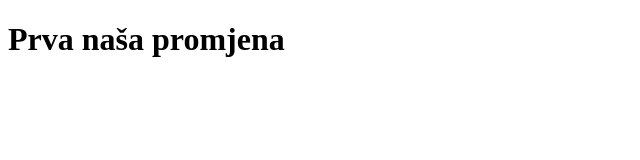
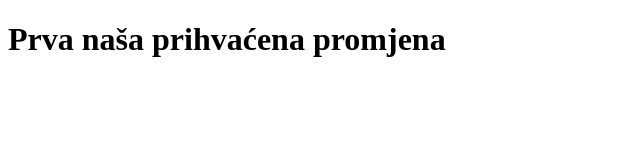
Before and after one commit to dklaric00/Projekt_Test_2, a plain HTML site: page index.html in a window 1280 px wide. Shown: the whole page, without its empty margins (0-640 px from the left). Drawn offline with Linux system fonts and the light colour scheme.

Commit message:
Update index.html

```diff
--- a/index.html
+++ b/index.html
@@ -5,6 +5,6 @@
     <title>Projekt Test 2</title>
   </head>
   <body>
-    <h1>Prva naša promjena</h1>
+    <h1>Prva naša prihvaćena promjena</h1>
   </body>
 </html>
```
